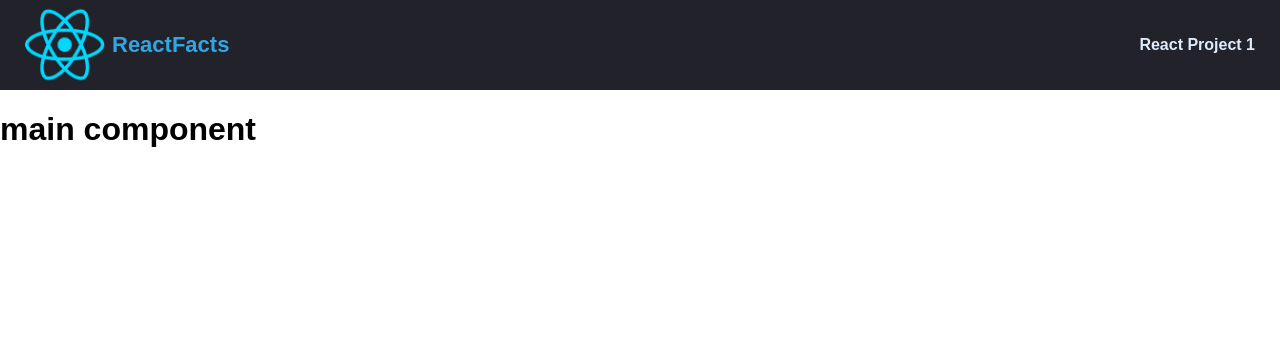
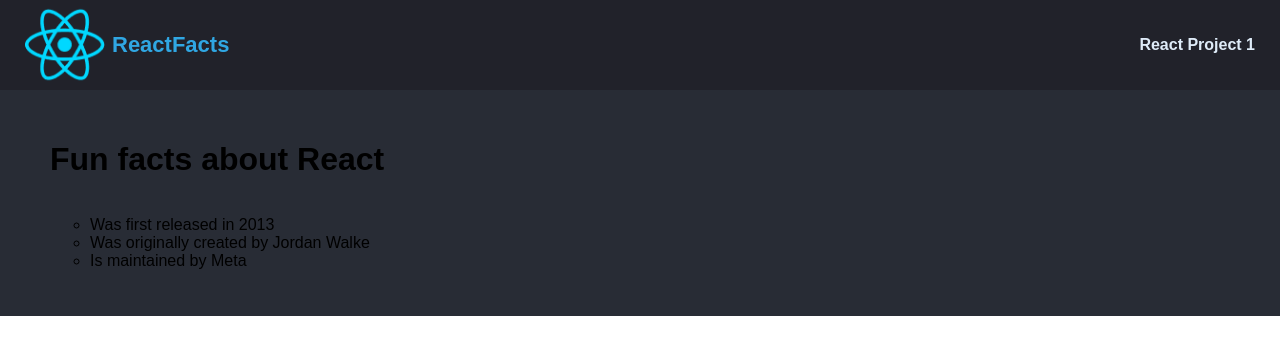
Before and after one commit to Ibanez92/React_Project1, a React (Vite) app: page / in a window 1280 px wide. Shown: the top 354 px of the page. Built offline with nearby package versions, Linux system fonts and the light colour scheme.

Commit message:
adding css styling to my Main component

```diff
--- a/src/components/Main.jsx
+++ b/src/components/Main.jsx
@@ -1,7 +1,12 @@
 export default function Main() {
     return (
-        <div>
-            <h1>main component</h1>
+        <div className="main">
+            <h1>Fun facts about React</h1>
+            <ol className="main-list">
+                <li>Was first released in 2013</li>
+                <li>Was originally created by Jordan Walke</li>
+                <li>Is maintained by Meta</li>
+            </ol>
         </div>
     )
 }
--- a/src/styles.css
+++ b/src/styles.css
@@ -6,6 +6,8 @@ body {
     margin: 0;
     font-family: sans-serif;
 }
+
+/* Navbar Component CSS */
 
 .nav {
     display: flex;
@@ -31,3 +33,19 @@ body {
     height: 80px;
     margin-right: 7px;
 }
+
+/* Main Component CSS */
+
+.main {
+    display: flex;
+    /* align-items: center; */
+    flex-direction: column;
+    padding: 30px 50px;
+    background-color: #282C35;
+}
+
+
+
+.main-list {
+    list-style: circle;
+}
```
